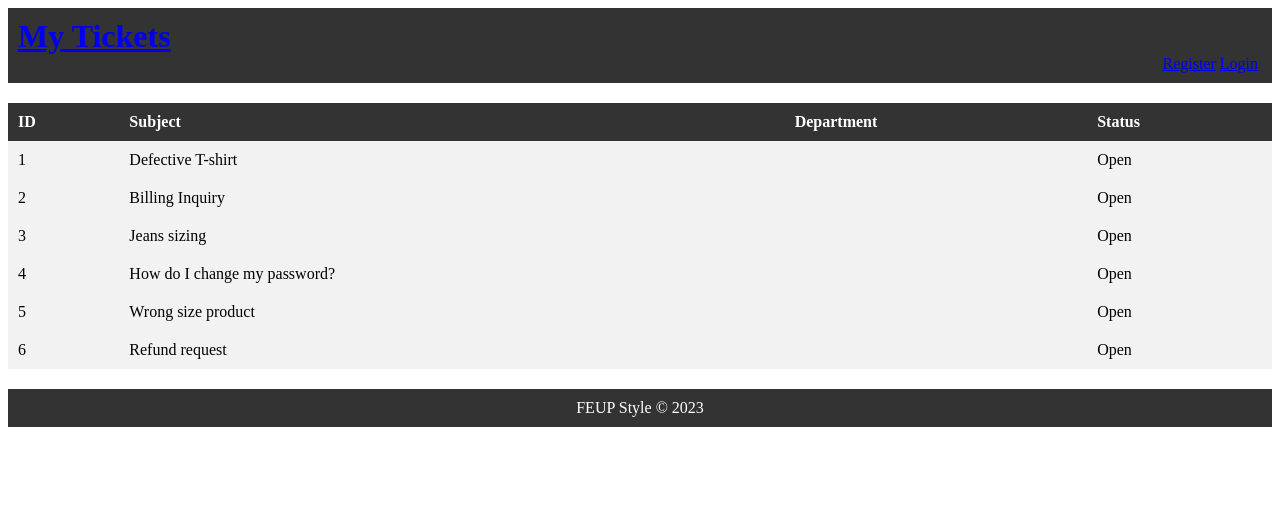
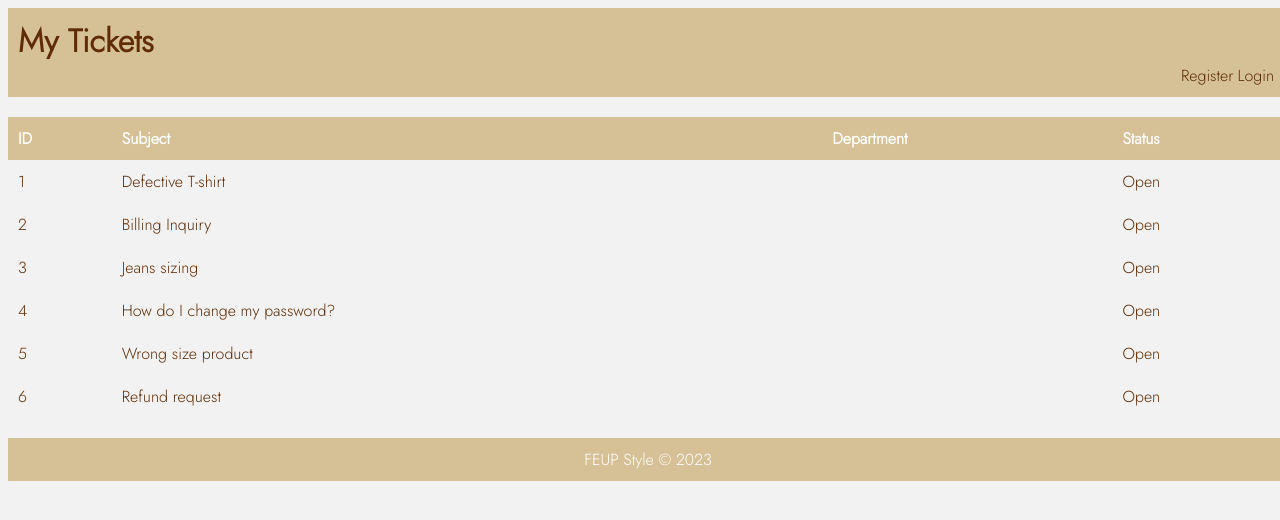
Before and after one commit to FEUP-LTW-2023/project-ltw10g02, a PHP site: page /pages/index.php in a window 1280 px wide. Shown: the top 520 px of the page. Run offline with PHP 8.4, Linux system fonts and the light colour scheme; data comes from the database, SQL or seed files in the repository; data that the repository does not hold is empty.

Commit message:
fonte fofinha

```diff
--- a/css/style.css
+++ b/css/style.css
@@ -1,15 +1,28 @@
-/* Style for header */
+/* Import Google Fonts */
+@import url('https://fonts.googleapis.com/css2?family=Jost:wght@300&display=swap');
+
+/* Header Styles */
 header {
-    background-color: #333;
-    color: #fff;
-    padding: 10px;
-  }
+  background-color: #d6c197;
+  padding: 10px;
+}
 
 h1 {
   margin: 0;
 }
 
-/* Style for table */
+/* Body Styles */
+body {
+  width: 100%;
+  height: 100%;
+  background-color: #f2f2f2;
+  color: #5f2c06;
+  font-family: 'Jost', sans-serif;
+  font-size: 1rem; /* Use unidades relativas para tamanhos de fonte */
+  font-weight: 500;
+}
+
+/* Table Styles */
 table {
   border-collapse: collapse;
   margin: 20px 0;
@@ -18,7 +31,7 @@ table {
 }
 
 thead {
-  background-color: #333;
+  background-color: #d6c197;
   color: #fff;
 }
 
@@ -29,22 +42,37 @@ td {
 }
 
 th {
-  font-weight:bolder;
+  font-weight: bold; /* Use 'bold' em vez de 'bolder' */
 }
 
-/* Style for footer */
+/* Footer Styles */
 footer {
-  background-color: #333;
+  background-color: #d6c197;
   color: #fff;
   padding: 10px;
   text-align: center;
 }
 
+/* Signup Styles */
 #signup {
   display: flex;
   justify-content: right;
 }
 
-#signup a{
+#signup a {
   margin-right: 4px;
 }
+
+/* Link Styles */
+a {
+  --brown: #5f2c06; /* Define variáveis CSS para cores */
+  --vinho: #721540;
+  color: var(--brown); /* Use variáveis CSS para cores */
+  text-decoration: none;
+  transition: color 0.2s ease-in-out;
+}
+
+a:hover {
+  color: var(--vinho);
+  text-decoration: underline;
+}
```
